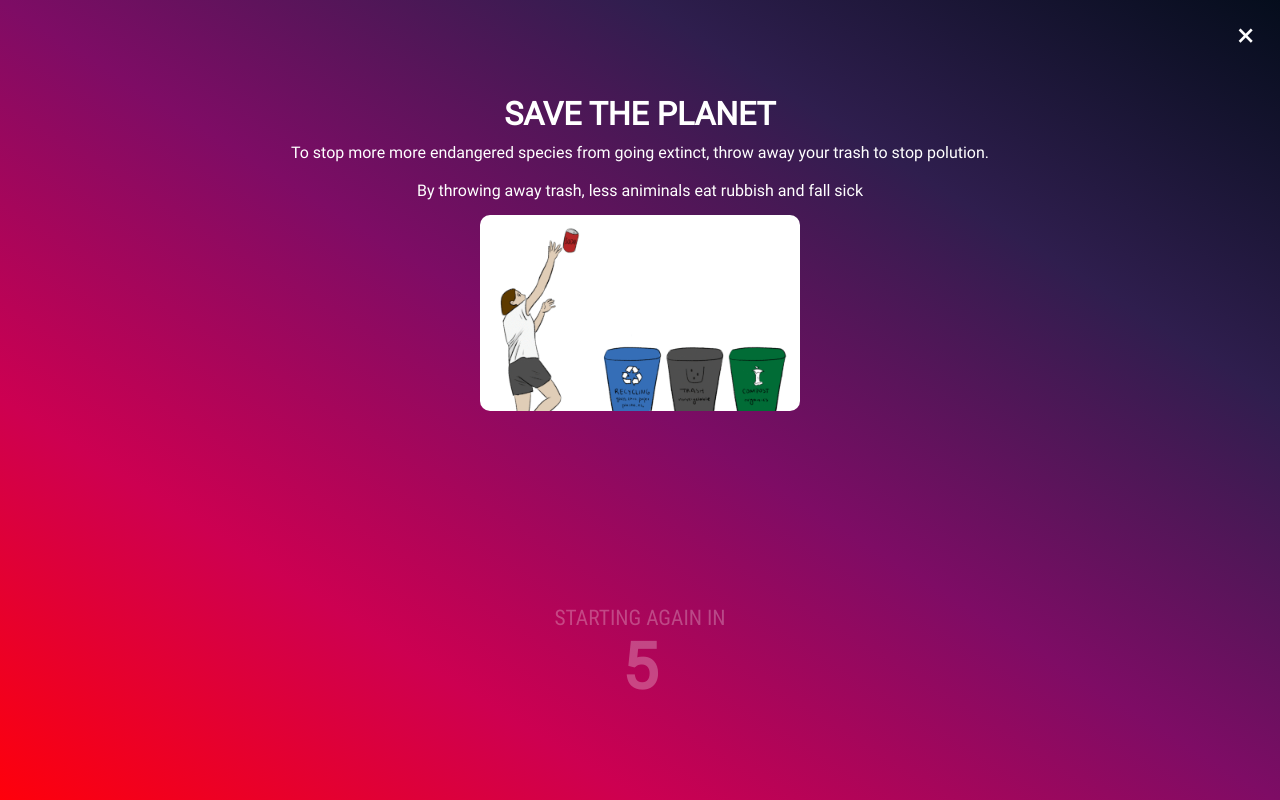
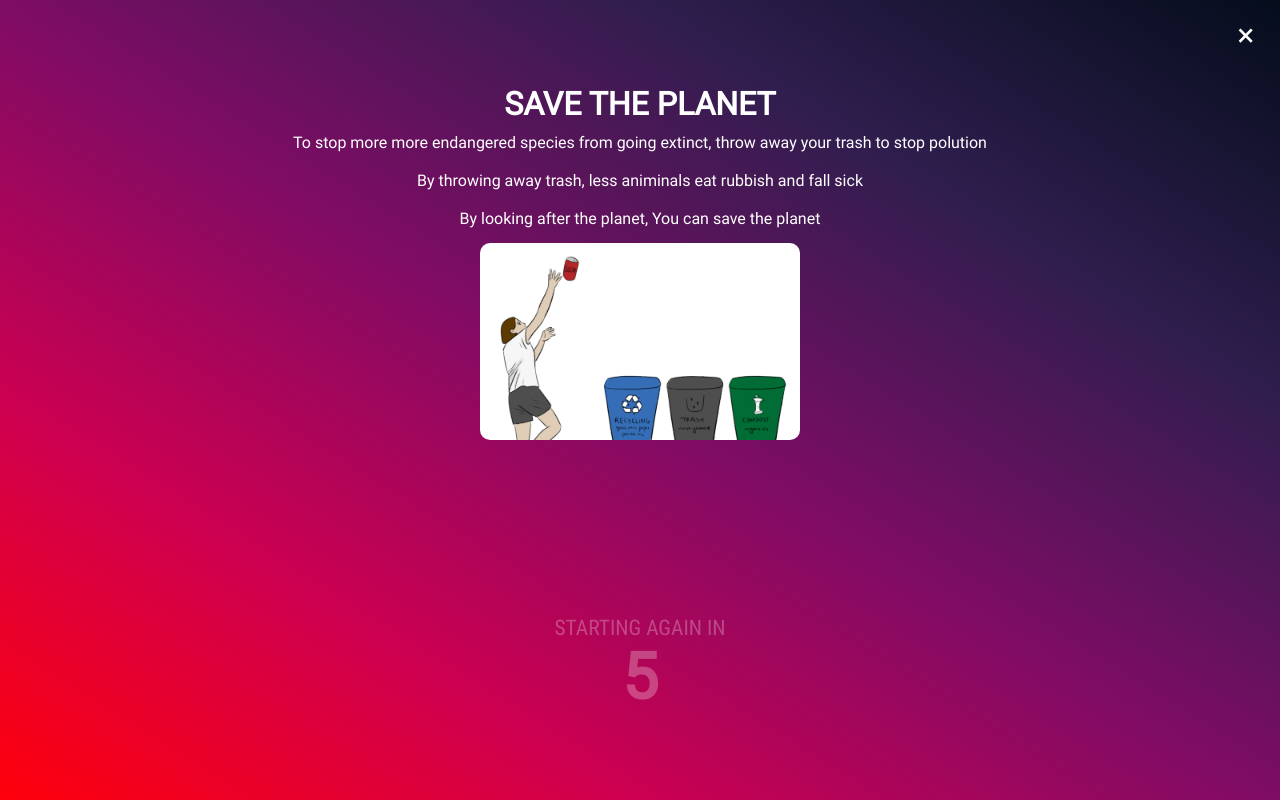
Before and after one commit to yaccer/Dino-Chat, a plain HTML site: page end/index.html in a window 1280 px wide. Drawn offline with Linux system fonts and the light colour scheme.

Commit message:
index.html ajustments to make a user an advocate for the planet

```diff
--- a/end/index.html
+++ b/end/index.html
@@ -13,9 +13,11 @@
 
         <main>
             <h1>SAVE THE PLANET</h1>
-            <p>To stop more more endangered species from going extinct, throw away your trash to stop polution.</p>
+            <p>To stop more more endangered species from going extinct, throw away your trash to stop polution</p>
             <br>
             <p>By throwing away trash, less animinals eat rubbish and fall sick</p>
+            <br>
+            <p>By looking after the planet, You can save the planet</p>
             <img src="/assets/trash.gif"/>
         </main>
 
```
